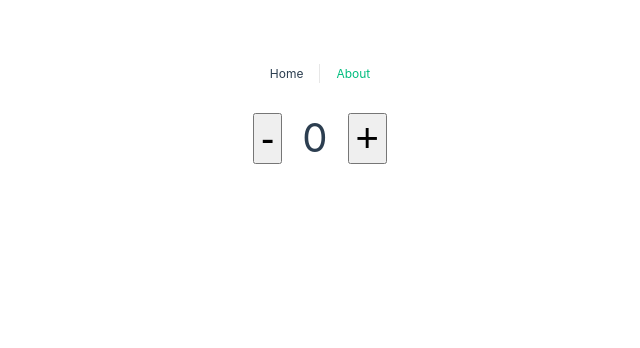
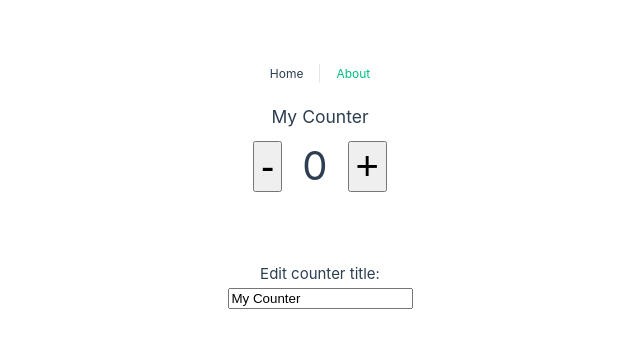
Before and after one commit to miguelfervi/vue-composition-api-basics, a Vue app: page / in a window 1280 px wide. Shown: the top 348 px of the page, without its empty margins (320-960 px from the left). Built offline with nearby package versions, Linux system fonts and the light colour scheme.

Commit message:
add refs

```diff
--- a/src/views/HomeView.vue
+++ b/src/views/HomeView.vue
@@ -1,17 +1,27 @@
 <template>
   <div class="home">
+
+    <h3> {{ counterTitle }}</h3>
+
     <div>
       <button @click="decreaseCounter" class="btn">-</button>
       <span class="counter">{{ counter }}</span>
       <button @click="increaseCounter" class="btn">+</button>
     </div>
+
+    <div class="edit">
+      <h4>Edit counter title: </h4>
+      <input v-model="counterTitle" type="text">
+    </div>
+
   </div>
 </template>
 
 <script setup>
 import { ref } from 'vue'
 
-    const counter = ref(0)
+    const counter = ref(0),
+     counterTitle = ref('My Counter')
 
     const increaseCounter = () => {
       counter.value++
@@ -77,4 +87,8 @@
     font-size: 40px;
     margin: 10px;
   }
+
+  .edit {
+    margin-top: 60px;
+  }
 </style>
```
